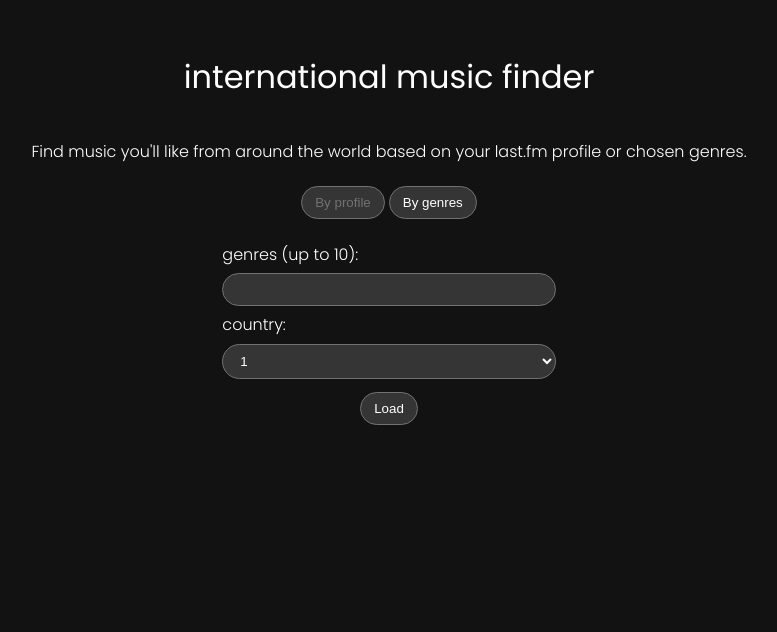
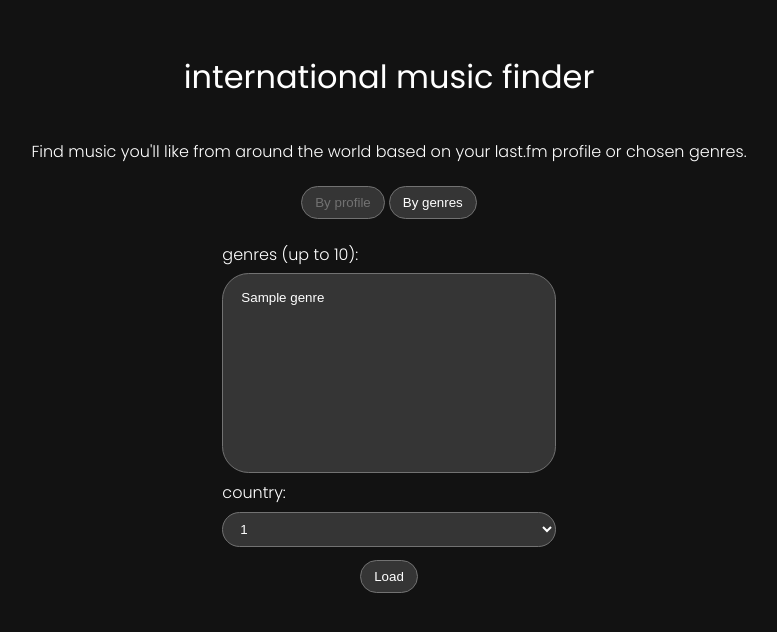
Before and after one commit to fifisaac/international-music-finder, a Flask app: template templates/index.html in a window 1280 px wide, after a click on "By genres". Shown: the top 632 px of the page, without its empty margins (251-1028 px from the left). Run offline with Flask 3, Linux system fonts and the light colour scheme; the template is opened without the code that fills it: most values are stand-ins (such as "Sample title", 1, 10 or a date in 2020); parts of the project's set-up code (start-up, migrations or seed data) failed here and were passed over.

Commit message:
added search by genre functionality

```diff
--- a/app.py
+++ b/app.py
@@ -1,3 +1,7 @@
+# TODO
+# open results page to correct tab
+# carry forward selected genres
+
 from flask import Flask, render_template, request
 import csv
 import musiclib
@@ -13,40 +17,50 @@ def index():
         countries = list(data)
 
     with open('genres.csv', encoding='utf-8') as f:
-        genres = [i.rstrip() for i in f.readlines()]
+        allGenres = [i.rstrip() for i in f.readlines()]
 
     if request.method == 'GET':
         return render_template('index.html', countries=countries,
-                                 genres=genres)
+                                 genres=allGenres)
 
     if request.method == 'POST':
 
         user = request.form['user']
         country = request.form['country']
 
-        try:
-            artists = musiclib.get_top_100_lastfm(user)
-        except:
-            return render_template('index.html', countries=countries,
-                                    error='Error: Invalid username',
-                                    user=user, selected=country,
-                                    genres=genres)
+        if 'genre' in request.form.keys():
 
-        try:
-            genres = musiclib.rank_genres(artists)
-        except Exception as e:
-            return render_template('index.html', countries=countries,
-                                    error='Error: failed to get genres',
-                                    user=user, selected=country,
-                                    genres=genres)
+            genres = {i:1 for i in request.form.getlist('genre')}
+            print(genres)
+
+        else:
+
+            user = request.form['user']
+
+            try:
+                artists = musiclib.get_top_100_lastfm(user)
+            except:
+                return render_template('index.html', countries=countries,
+                                        error='Error: Invalid username',
+                                        user=user, selected=country,
+                                        genres=allGenres)
+
+            try:
+                genres = musiclib.rank_genres(artists)
+            except Exception as e:
+                return render_template('index.html', countries=countries,
+                                        error='Error: failed to get genres',
+                                        user=user, selected=country,
+                                        genres=allGenres)
 
         try:
             artistsfound = musiclib.rank_artists_by_country(genres, country)
         except Exception as e:
+            print(e)
             return render_template('index.html', countries=countries,
                                     error='Error: failed to rank artists',
                                     user=user, selected=country,
-                                    genres=genres)
+                                    genres=allGenres)
 
         urls = []
         count = 0
@@ -60,11 +74,11 @@ def index():
         if count == 0:
             return render_template('index.html', countries=countries,
                                     error='Sorry, no results could be found',
-                                    user=user, selected=country, genres=genres)
+                                    user=user, selected=country, genres=allGenres)
 
         return render_template('index.html', found=True, urls=urls,
                                 countries=countries, user=user, selected=country,
-                                genres=genres)
+                                genres=allGenres)
 
 
 
--- a/musiclib.py
+++ b/musiclib.py
@@ -112,7 +112,7 @@ def rank_artists_by_country(genres, country):
     i = 0
 
     for genre in genres.keys():
-        if genres[genre] > min(genres.values()) and i < 10: # excludes lowest scored genres. may not be needed?
+        if genres[genre] > min(genres.values()) - 0.01 and i < 10: # excludes lowest scored genres. may not be needed? - 0.01 is a quick fix for when searching by genres, as all genres have same value
             i += 1
             artistsfound = get_artists_by_genre_country(genre, country)
             for artist in artistsfound:
--- a/static/styles/style.css
+++ b/static/styles/style.css
@@ -80,3 +80,9 @@ iframe {
 .tab button.active {
     color: white;
 }
+
+#genreselect {
+    height: 15em;
+    overflow: auto;
+    padding: 1rem
+}
--- a/templates/index.html
+++ b/templates/index.html
@@ -1,3 +1,7 @@
+<!DOCTYPE html>
+
+
+
 <html>
 <head>
     <meta charset="UTF-8">
@@ -22,9 +26,14 @@
             document.getElementById(tab).style.display = 'block';
             if (tab == 'genre') {
                 document.getElementById('account').style.display = 'none';
+                document.getElementsByName('user')[0].value = "";
             }
             else {
                 document.getElementById('genre').style.display = 'none';
+                const genreSelect = document.getElementsByName('genre')[0];
+                for (let i=0; i<genreSelect.options.length; i++) {
+                    genreSelect.options[i].selected = false;
+                }
             }
         }
 
@@ -35,7 +44,12 @@
         <button class="tablinks" onclick="openTab(event, 'genre')">By genres</button>
       </div>
 
-    <form onsubmit="showText()" action="/" method="post">
+
+
+
+    </div>
+
+    <form id="form" onsubmit="showText()" action="/" method="post">
         <div id="account">
             <label for="user">last.fm username:</label>
             <input type="text" name="user" value="{{user}}">
@@ -43,16 +57,12 @@
 
         <div id="genre" style="display: none">
             <label for="genre">genres (up to 10):</label>
-            <input list="genrelist" name="genre">
-            <datalist id="genrelist">
-                {% for genre in genres %}
-                    <option value="{{genre}}">
-                {% endfor %}
-            </datalist>
-
-
-
-        </div>
+            <select id="genreselect" name="genre" multiple>
+                    {% for genre in genres %}
+                        <option value="{{genre}}">{{genre}}</option>
+                    {% endfor %}
+                </select>
+            </div>
 
         <label for="country">country:</label>
         <select name="country">
```
Also changed, not shown: 1 other file.
